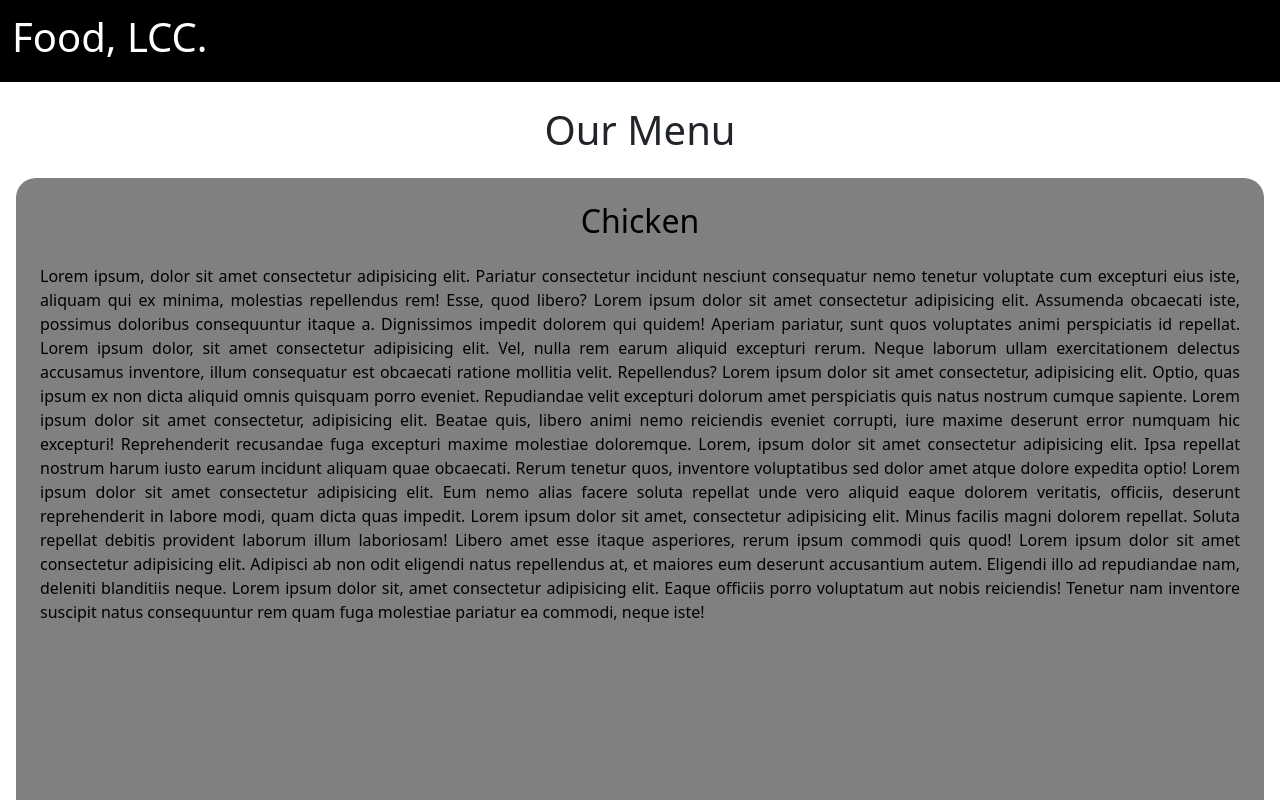
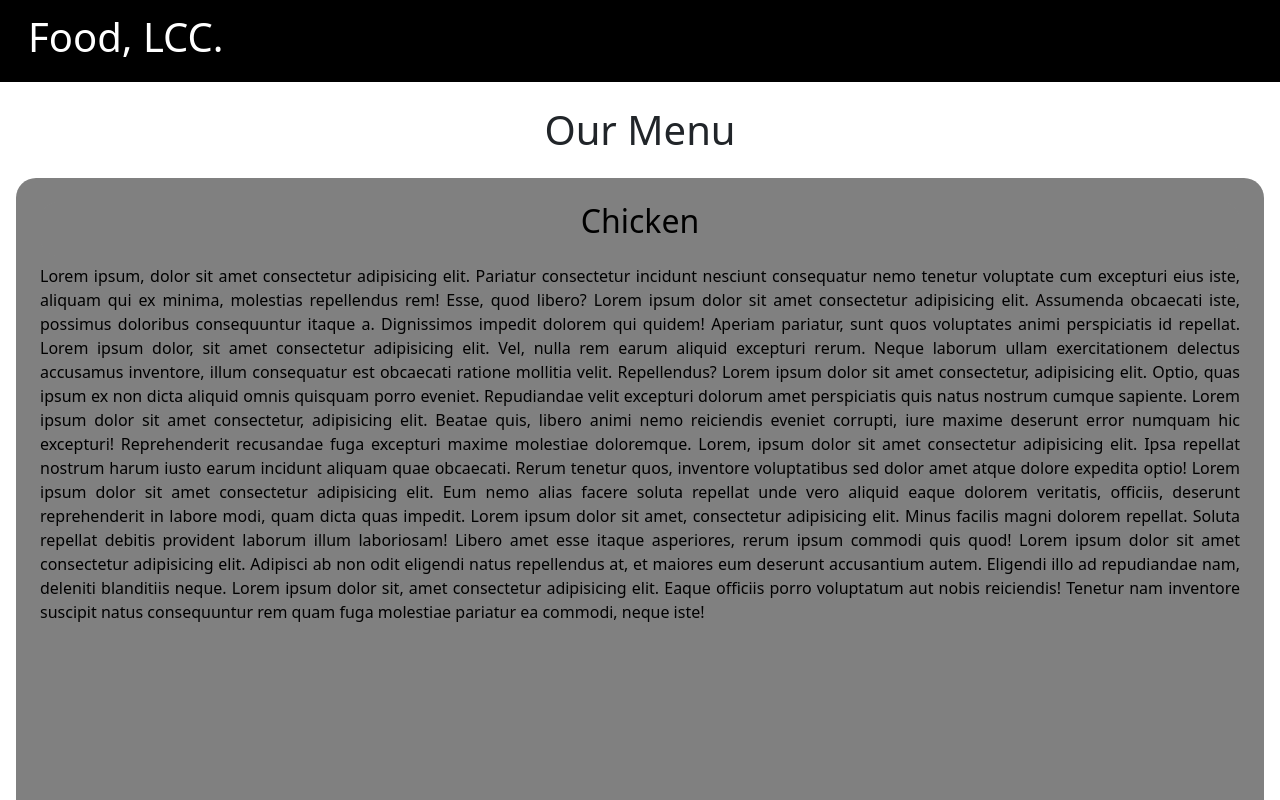
Before and after one commit to PPuertos/webDevelopmentCourse, a website: page module_3_solution/index.html in a window 1280 px wide. Shown: the top 800 px of the page. Drawn offline with Linux system fonts and the light colour scheme.

Commit message:
update
mejora de solucion de modulo 3

```diff
--- a/module_3_solution/index.html
+++ b/module_3_solution/index.html
@@ -11,7 +11,7 @@
 
     <nav class="navbar navbar-dark bg-dark mb-4">
         <div class="container-fluid">
-          <a class="navbar-brand" href="#"><div class="h3">Food, LCC.</div></a>
+          <a class="navbar-brand" href="#"><div class="h3 ps-3">Food, LCC.</div></a>
           <button class="navbar-toggler d-sm-block d-md-none" type="button" data-bs-toggle="collapse" data-bs-target="#navbarNavAltMarkup" aria-controls="navbarNavAltMarkup" aria-expanded="false" aria-label="Toggle navigation">
             <span class="navbar-toggler-icon"></span>
           </button>
```
